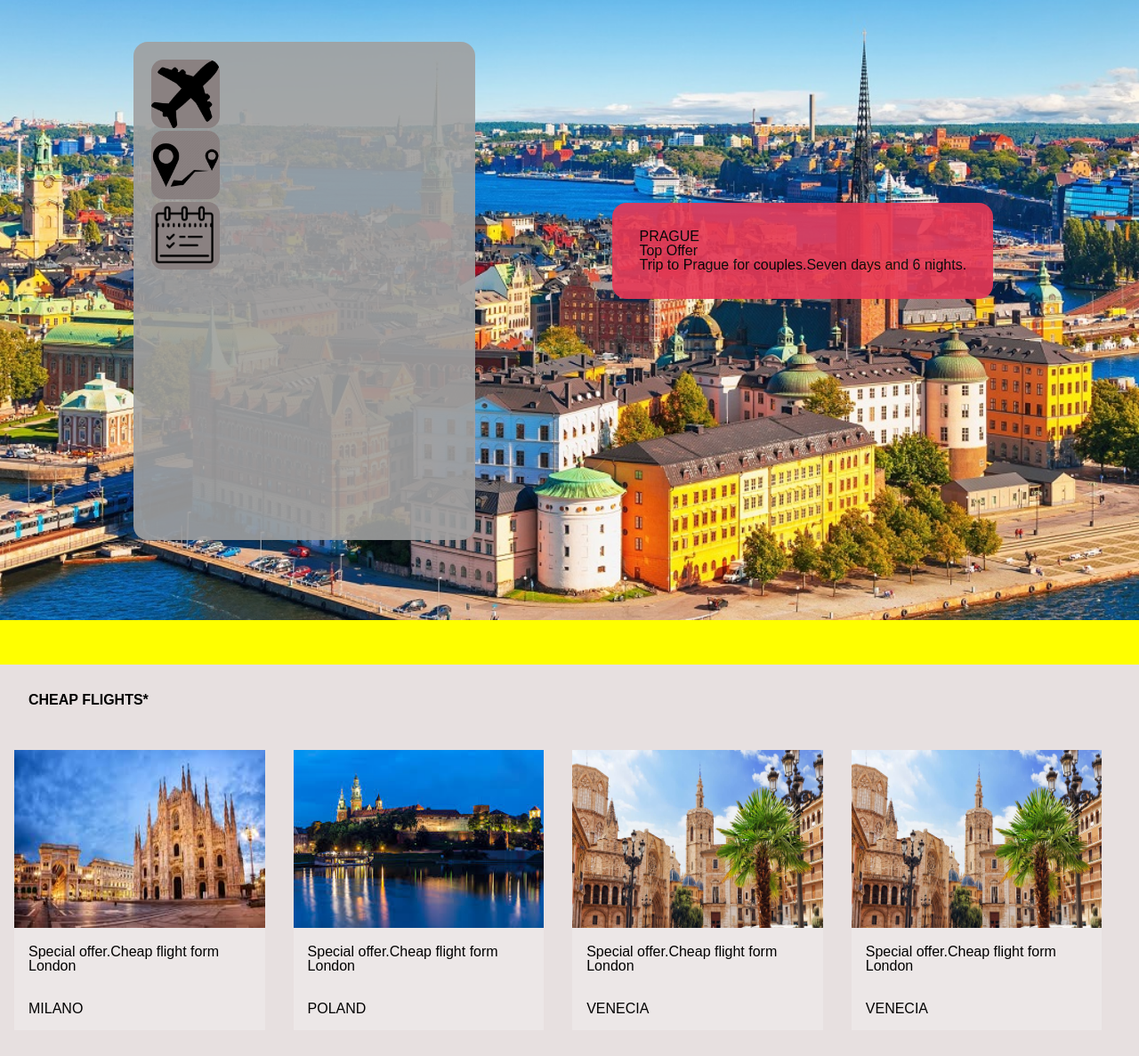
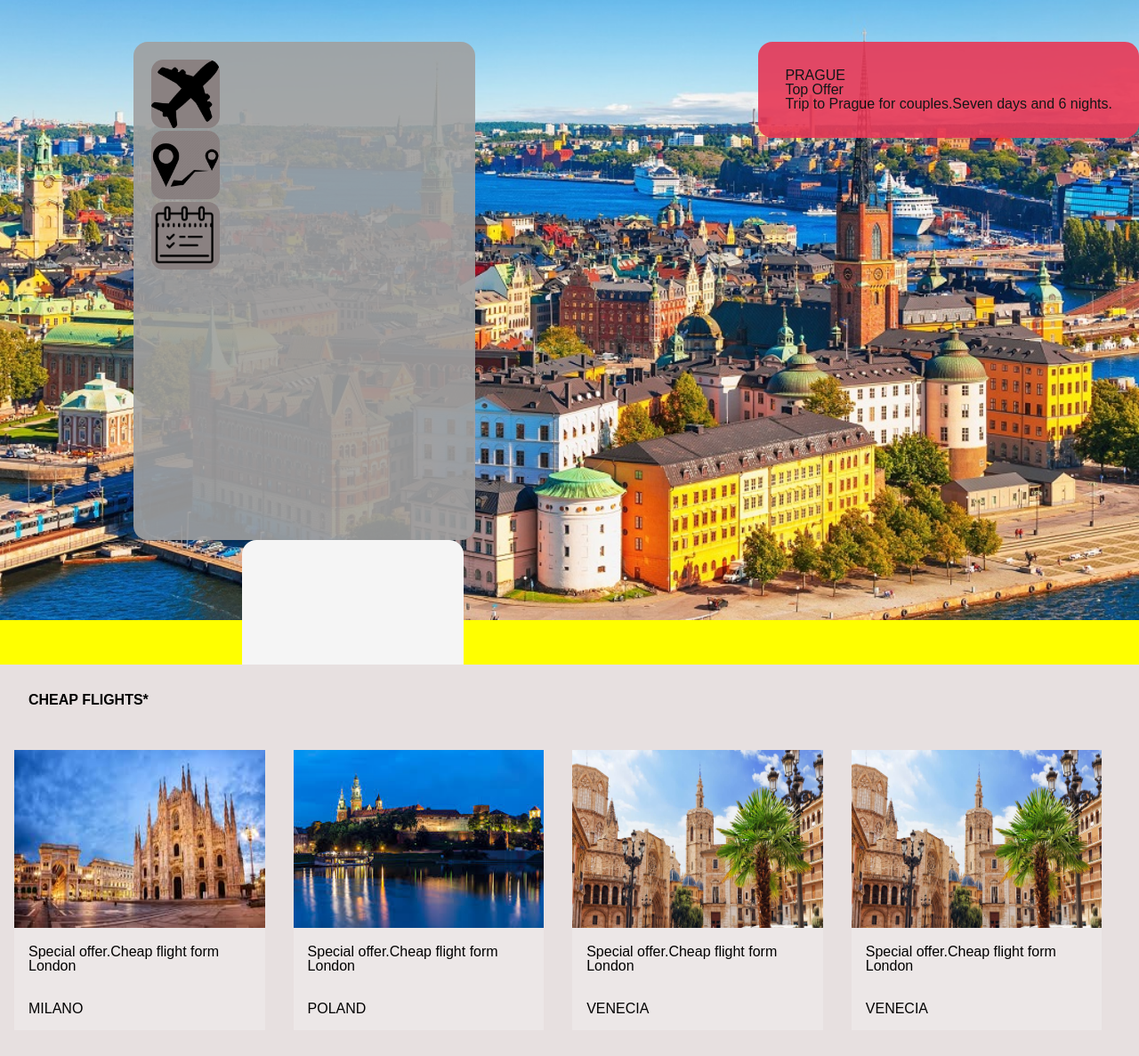
Before and after one commit to yoanagrigorova/ITAir, a plain HTML site: page index.html in a window 1280 px wide. Shown: the part 83-1270 px from the top of the page at 89% size. Drawn offline with Linux system fonts and the light colour scheme.

Commit message:
add form div

```diff
--- a/assets/css/style.css
+++ b/assets/css/style.css
@@ -96,7 +96,7 @@ button:hover {
     width: 20%;
     border-radius: 1em;
     margin: 20px;
-    opacity: 1;
+    float: left;
     box-sizing: border-box;
 }
 .buttons > input {
@@ -112,7 +112,7 @@ button:hover {
     width: 80px;
 }
 .add {
-    display: inline-block;
+    float: right;
     background-color: #E83856;
     text-align: left;
     opacity: 0.9;
@@ -203,3 +203,11 @@ main>section>article>img {
     height: 50px;
     background-color: yellow;
 }
+.search-form{
+    float: right;
+    background-color: whitesmoke;
+    width: 65%;
+    height: 94%;
+    margin: 1em 0.8em;
+    border-radius: 1em;
+}
--- a/index.html
+++ b/index.html
@@ -29,8 +29,21 @@
                 <aside class="buttons">
                     <input type="image" src="assets/images/plane.png" />
                     <input type="image" src="assets/images/destination.png" />
-                    <input type="image" src="assets/images/planner.png"/>
+                    <input type="image" src="assets/images/planner.png" />
                 </aside>
+                <div class="search-form">
+                    <form action="#">
+                        <fieldset>
+
+                        </fieldset>
+                        <fieldset>
+
+                        </fieldset>
+                        <fieldset>
+
+                        </fieldset>
+                    </form>
+                </div>
             </div>
             <div class="add">
                 <h2>PRAGUE</h2>
```
